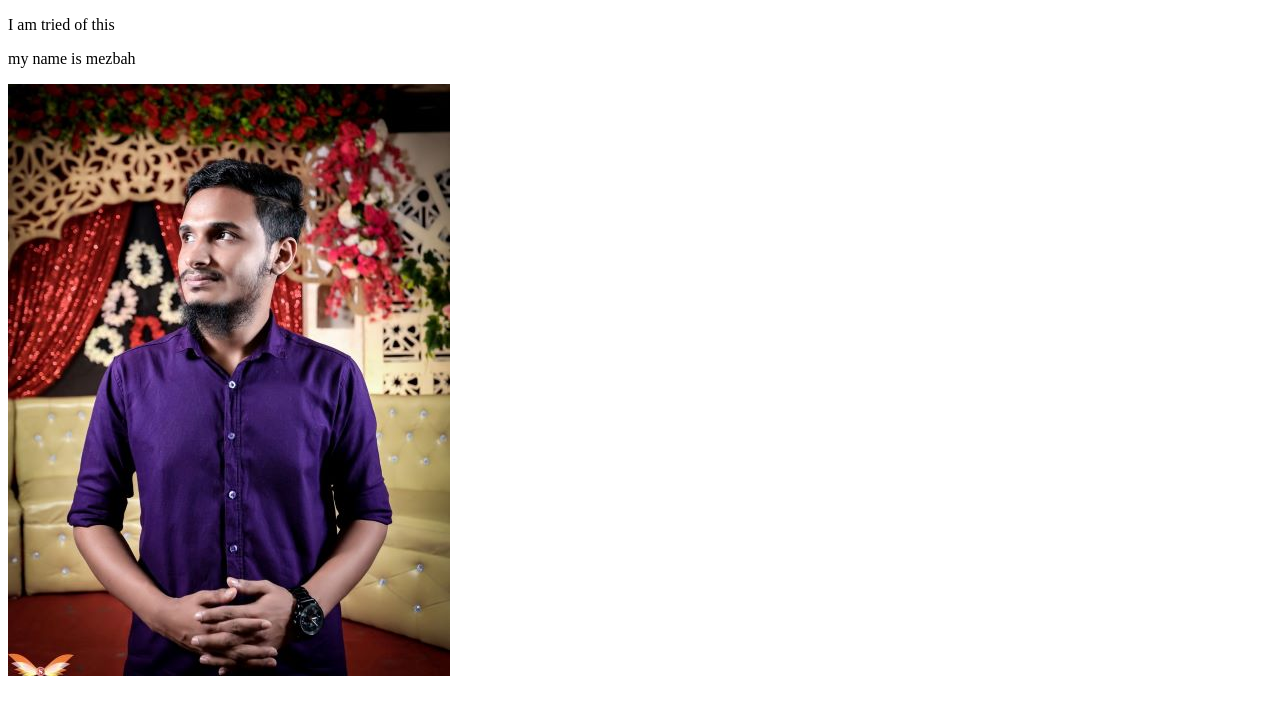
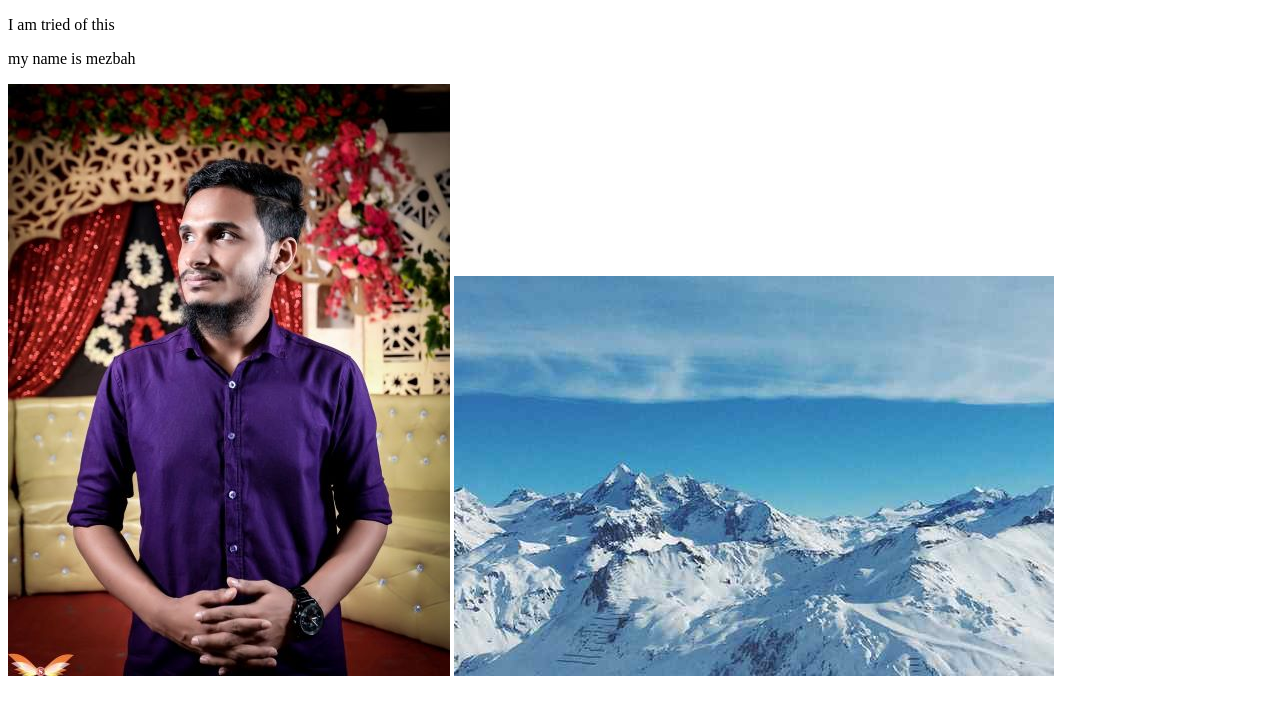
Before and after one commit to M3ZBAH/my-4th-repo, a plain HTML site: page index.html in a window 1280 px wide. Drawn offline with Linux system fonts and the light colour scheme.

Commit message:
added img

```diff
--- a/index.html
+++ b/index.html
@@ -10,5 +10,6 @@
     <p>I am tried of this </p>
     <p>my name is mezbah</p>
     <img src="mezbah.jpg" alt="">
+    <img src="img_snow.jpg" alt="">
 </body>
 </html>
```
Also changed, not shown: img_snow.jpg (added).
